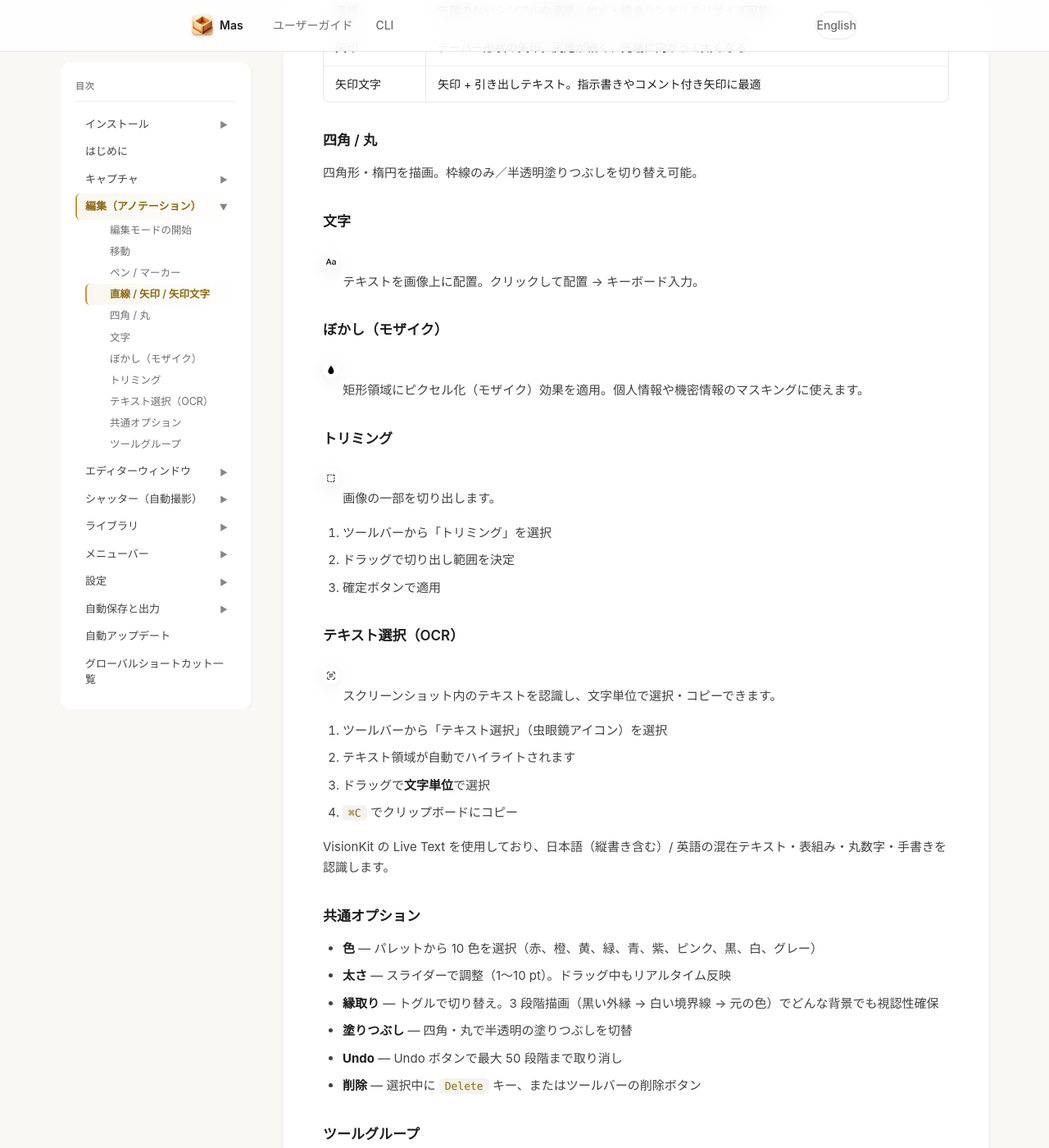
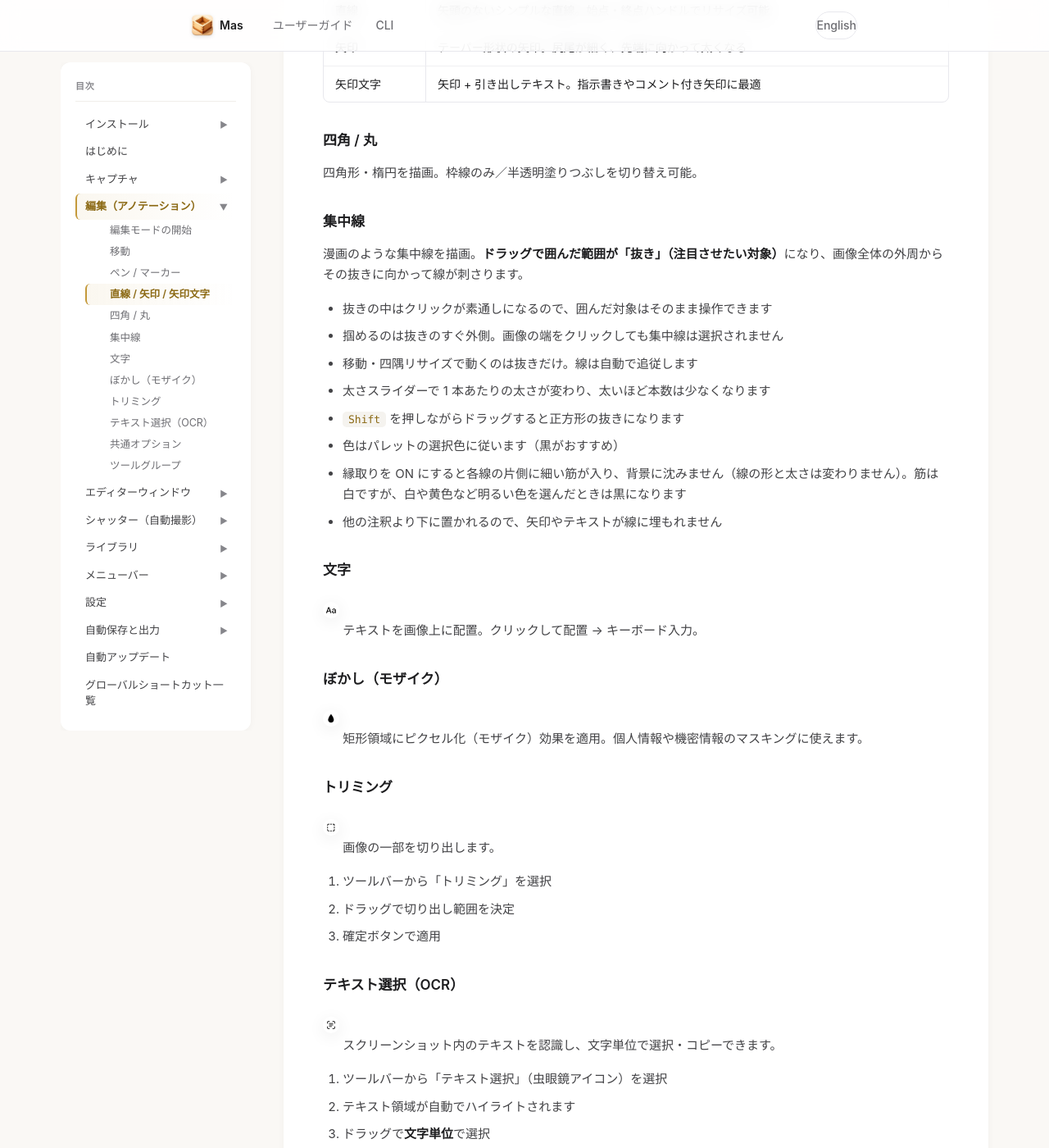
Before and after one commit to piggest/Mas, a Jekyll site: the page built from docs/user-guide.md, in a window 1280 px wide and 1400 px high, scrolled down 6211 px. Shown: the whole window at 82% size. Built offline with Jekyll 4.4.1, drawn with Linux system fonts in a browser that asks for light colours; some of the changed text lies outside the part shown.

Commit message:
Release v5.2.0
マイナーリリース: v5.1.5 → v5.2.0

集中線ツールの追加に伴い、ユーザーガイドとランディングページを更新。

Co-Authored-By: Claude Opus 5 (1M context) <noreply@anthropic.com>

```diff
--- a/docs/index.html
+++ b/docs/index.html
@@ -439,7 +439,7 @@ footer a:hover {
     <a class="download-btn" href="https://github.com/piggest/Mas/releases/latest">ダウンロード</a>
     <a class="guide-btn" href="user-guide/">ユーザーガイドを開く</a>
   </div>
-  <span class="version">v5.1.5 — macOS 13.0+</span>
+  <span class="version">v5.2.0 — macOS 13.0+</span>
 </section>
 
 <section class="screenshot-section">
--- a/docs/user-guide.md
+++ b/docs/user-guide.md
@@ -198,6 +198,19 @@ Mas はメニューバーに常駐するアプリです。
 
 四角形・楕円を描画。枠線のみ／半透明塗りつぶしを切り替え可能。
 
+### 集中線
+
+漫画のような集中線を描画。**ドラッグで囲んだ範囲が「抜き」（注目させたい対象）**になり、画像全体の外周からその抜きに向かって線が刺さります。
+
+- 抜きの中はクリックが素通しになるので、囲んだ対象はそのまま操作できます
+- 掴めるのは抜きのすぐ外側。画像の端をクリックしても集中線は選択されません
+- 移動・四隅リサイズで動くのは抜きだけ。線は自動で追従します
+- 太さスライダーで 1 本あたりの太さが変わり、太いほど本数は少なくなります
+- `Shift` を押しながらドラッグすると正方形の抜きになります
+- 色はパレットの選択色に従います（黒がおすすめ）
+- 縁取りを ON にすると各線の片側に細い筋が入り、背景に沈みません（線の形と太さは変わりません）。筋は白ですが、白や黄色など明るい色を選んだときは黒になります
+- 他の注釈より下に置かれるので、矢印やテキストが線に埋もれません
+
 ### 文字
 
 <img src="../images/tools/text.png" width="20"> テキストを画像上に配置。クリックして配置 → キーボード入力。
@@ -241,7 +254,7 @@ VisionKit の Live Text を使用しており、日本語（縦書き含む）/
 | グループ | 含まれるツール |
 |----------|----------------|
 | 描画 | ペン / マーカー |
-| 図形 | 直線 / 矢印 / 矢印文字 / 四角 / 丸 |
+| 図形 | 直線 / 矢印 / 矢印文字 / 四角 / 丸 / 集中線 |
 
 ---
 
```
Also changed, not shown: docs/en/user-guide.md (+14 -1 lines), README.md, 1 other file.
